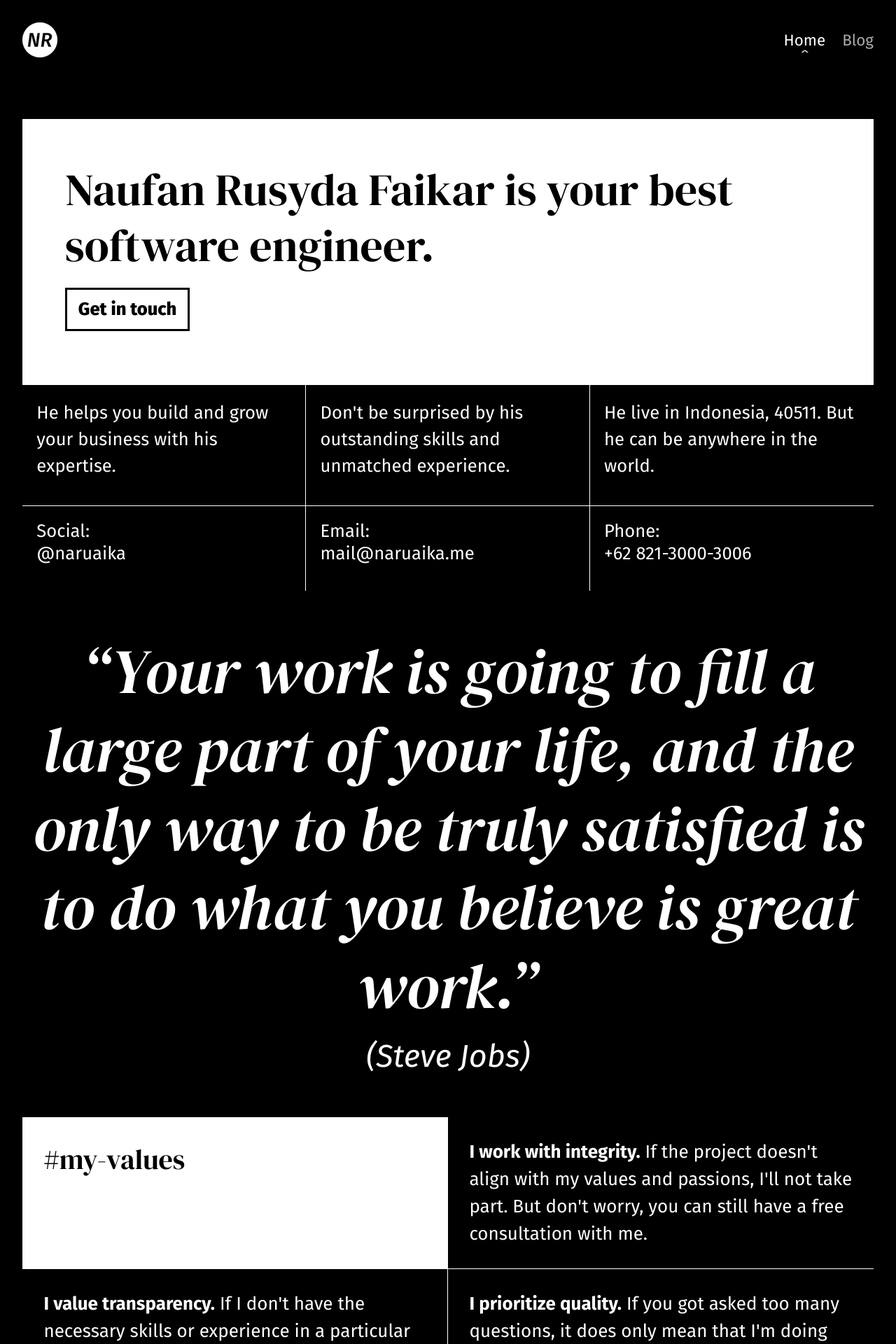
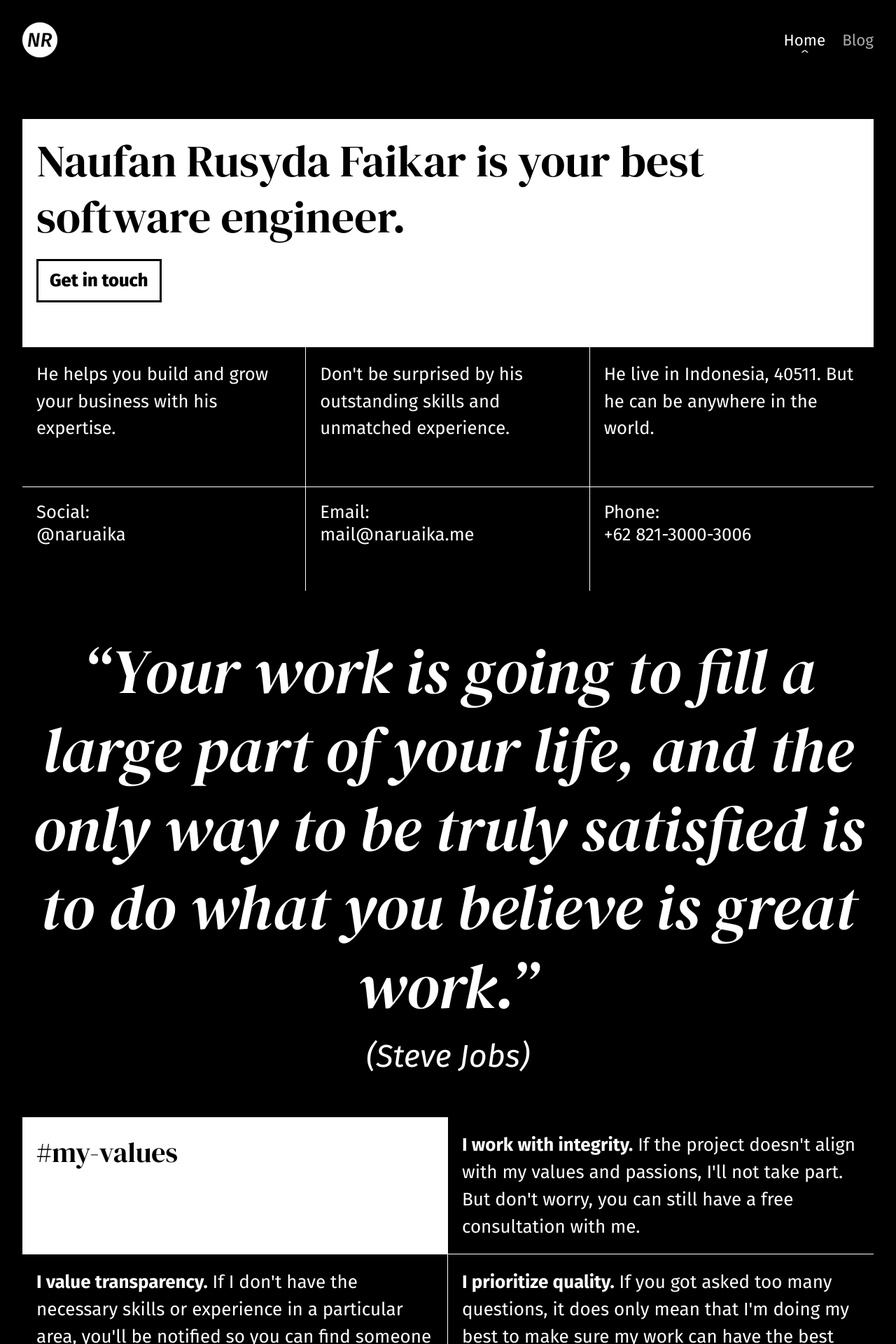
Before and after one commit to naruaika/naruaika.github.io, a Jekyll site: the page built from index.html, in a window 1280 px wide. Shown: the top 1920 px of the page at 70% size. Built offline with Jekyll 4.4.1, drawn with Linux system fonts in a browser that asks for light colours.

Commit message:
Fix inconsistent paddings

```diff
--- a/index.html
+++ b/index.html
@@ -25,7 +25,7 @@ title: Naufan Rusyda Faikar - Software Engineer
             box-sizing: border-box;
             display: flex;
             flex-direction: column;
-            padding: 5%;
+            padding: 1.25rem;
             width: 100%;
             height: 100%;
             color: #FFF;
@@ -149,7 +149,7 @@ title: Naufan Rusyda Faikar - Software Engineer
 
         .box {
             position: relative;
-            padding: 5%;
+            padding: 1.25rem;
             box-sizing: border-box;
 
             &::before,
@@ -194,7 +194,7 @@ title: Naufan Rusyda Faikar - Software Engineer
 
         .box {
             position: relative;
-            padding: 5%;
+            padding: 1.25rem;
             box-sizing: border-box;
 
             &::before,
```
